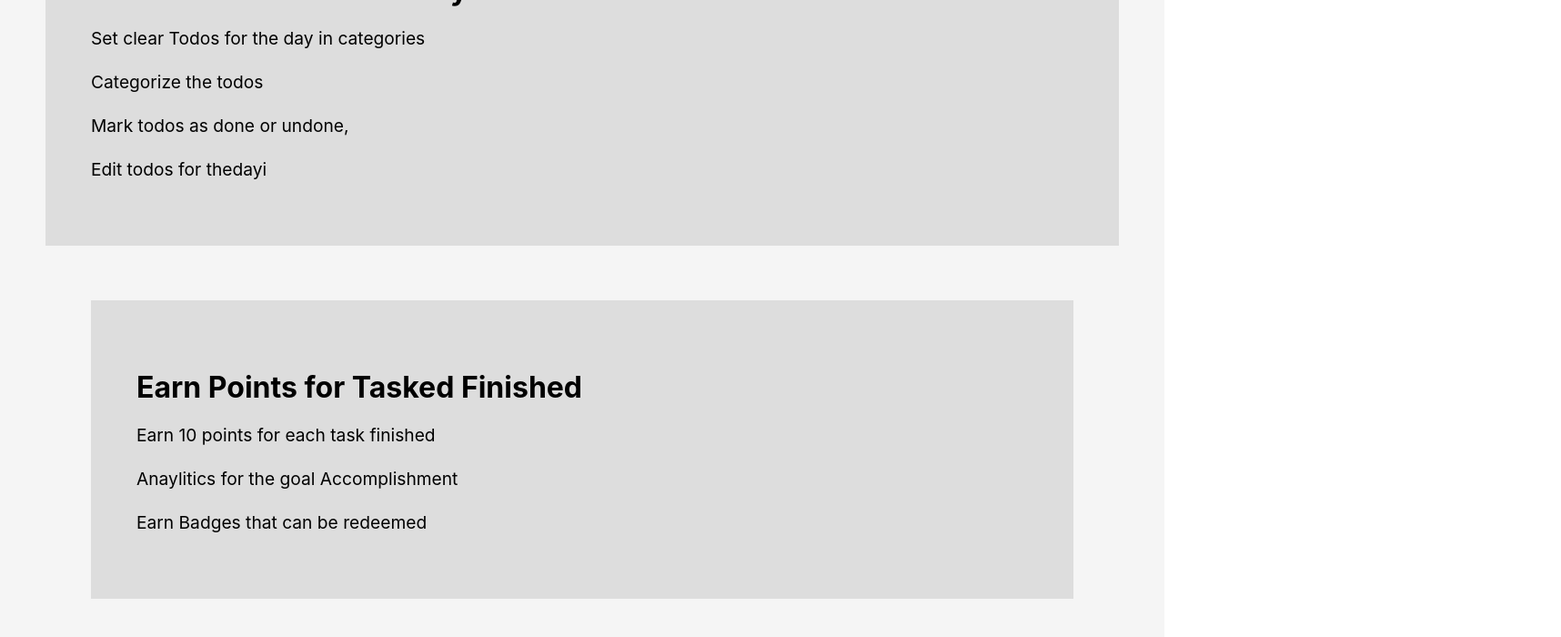
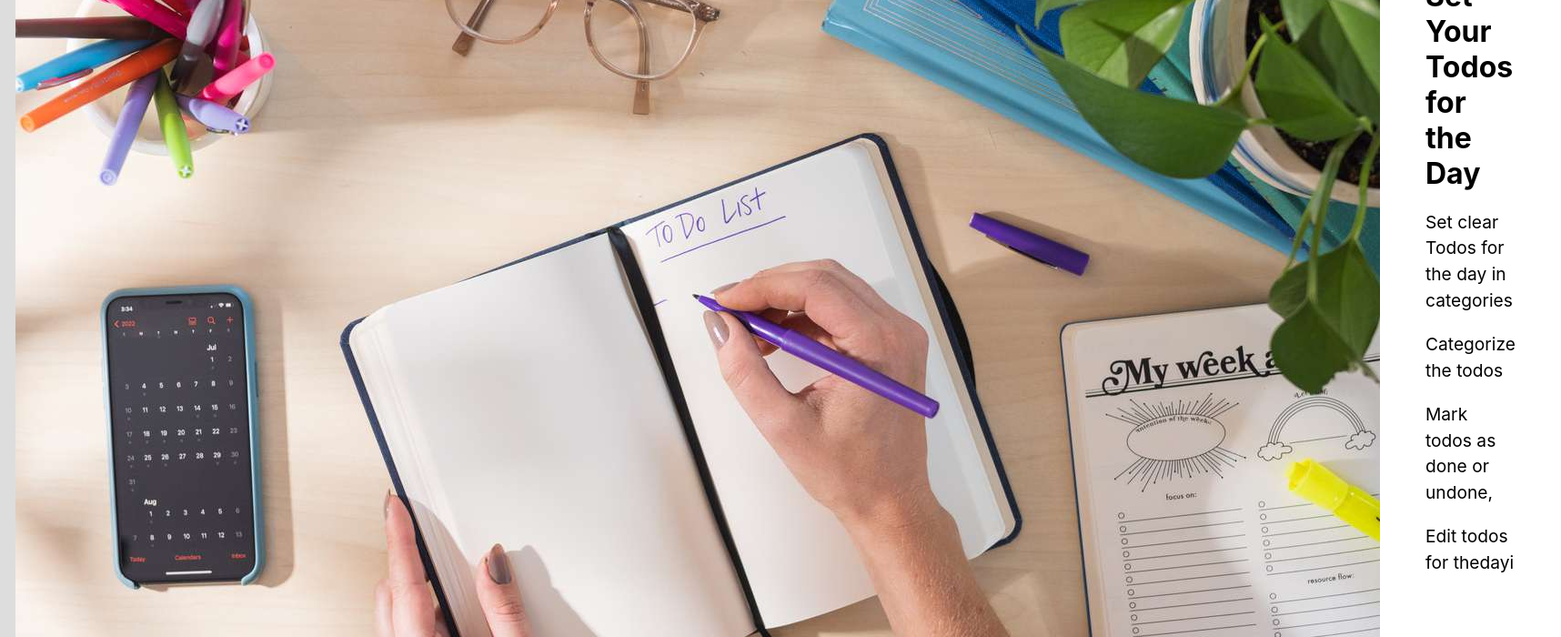
Before and after one commit to KarenWanyama3430/mytodo2024, a React (Create React App) app: page / in a window 1280 px wide. Shown: the part 1380-2080 px from the top of the page at 91% size, 1716 px wide, since content can reach past the window. Built offline with nearby package versions, Linux system fonts and the light colour scheme.

Commit message:
changes to todo and reward pages

```diff
--- a/src/Components/Reward/Reward.css
+++ b/src/Components/Reward/Reward.css
@@ -1,25 +1,40 @@
 .rewardspage {
+    width: 100%;
     display: flex;
     align-items: center;
-    padding: 50px;
+    padding:-2px;
     background-color: #f5f5f5;
+    margin: top -1px;;
+    border: none;
+    object-fit: cover;
 }
 
 .image-container3 {
-    flex: 1;
-    margin-right: 50px;
+    /* height: 10%; */
+    width: 100%;
     background-color: #ddd;
+    display: flex;
+    justify-content: space-between;
+    padding: 17px;
 }
 
+.image-container3 img {
+    width: 48%;
+    /* height: 400px; */
+    max-width: 700px;
 
-.text-container3{
-    flex: 0.5;
-    padding: 50px;
+}
+
+.text-container3 {
+    width: 38%;
+    padding: 20px;
+    /* text-align: center; */
 }
 
 .text-container3>h2 {
     font-size: 2rem;
     margin-bottom:10px;
+
 }
 
 .text-container3>p {
--- a/src/Components/Reward/Reward.js
+++ b/src/Components/Reward/Reward.js
@@ -1,5 +1,6 @@
 import React from 'react'
 import './Reward.css'
+import rewardsImage from '../../Assets/success after finishing a task.jpg'
 
 
 const Reward = () => {
@@ -7,7 +8,7 @@ const Reward = () => {
     <div>
       <div className='rewardspage'>
                 <div className='image-container3'>
-                    {/* <img src={goalsImage} alt='' className='image-container'/> */}
+                    {<img src={rewardsImage} alt='' className='image-container'/>}
                     <div className='text-container3'>
 
                         <h2>Earn Points for Tasked Finished</h2>
--- a/src/Components/Todo/Todo.css
+++ b/src/Components/Todo/Todo.css
@@ -1,38 +1,43 @@
-.todopage {
+.todospage {
     width: 100%;
     display: flex;
-    align-items:center;
+    align-items: center;
     padding:-2px;
     background-color: #f5f5f5;
     margin: top -1px;;
     border: none;
     object-fit: cover;
+}
+
+.image-container4 {
+    /* height: 10%; */
+    width: 100%;
+    background-color: #ddd;
+    display: flex;
+    justify-content: space-between;
+    padding: 17px;
+}
+
+.image-container4img {
+    width: 48%;
+    /* height: 400px; */
+    max-width: 700px;
 
 }
 
-.image-container3{
-    flex: 1;
-    margin-left: 50px;
-    margin-right: 50px;
-    background-color: #ddd;
-    object-fit: cover;
-    margin-top: 10px;
-}
-
-
-.text-container3{
-    flex: 0.5;
-    padding: 50px;
+.text-container3 {
+    width: 38%;
+    padding: 20px;
+    /* text-align: center; */
 }
 
 .text-container3>h2 {
     font-size: 2rem;
     margin-bottom:10px;
-    text-align:left;
+
 }
 
 .text-container3>p {
     font-size: 1.2rem;
     line-height: 1.5;
-    text-align: left;
 }
--- a/src/Components/Todo/Todo.js
+++ b/src/Components/Todo/Todo.js
@@ -1,13 +1,15 @@
 import React from 'react'
 import './Todo.css'
+import todosImage from '../../Assets/todo.jpg'
+
 
 const Todo = () => {
   return (
     <div>
       <div className='todopage'>
-                <div className='image-container3'>
-                    {/* <img src={goalsImage} alt='' className='image-container'/> */}
-                    <div className='text-container3'>
+                <div className='image-container4'>
+                    {<img src={todosImage} alt='' className='image-container'/>}
+                    <div className='text-container4'>
 
                         <h2>Set Your Todos for the Day</h2>
 
```
